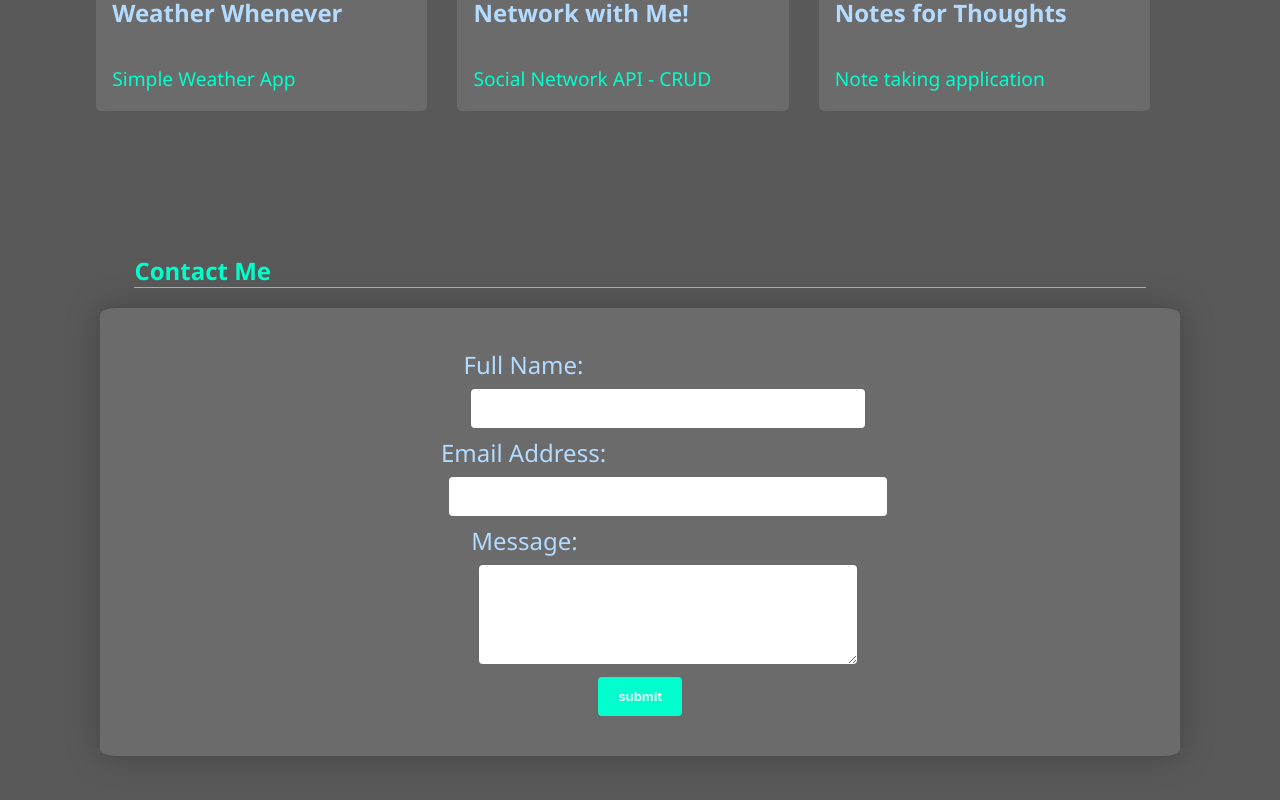
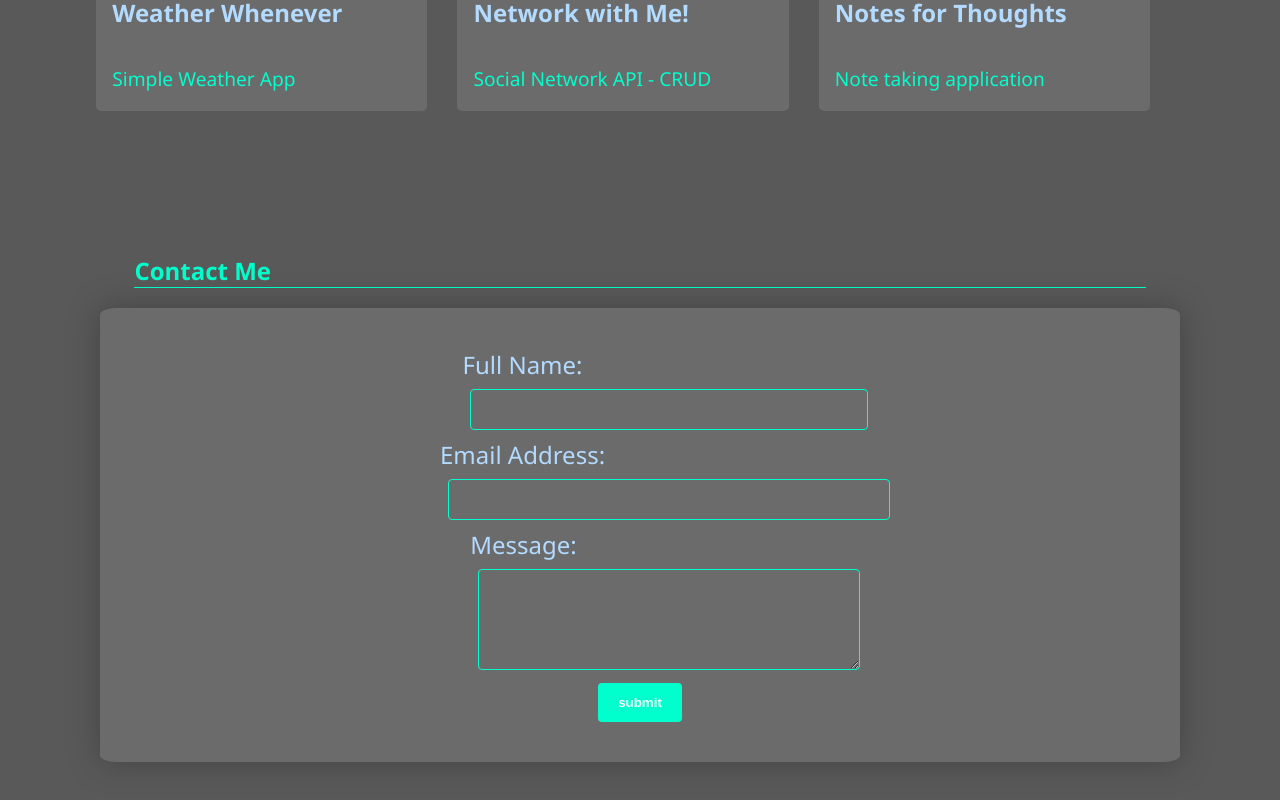
Before and after one commit to bennyle890/react-portfolio, a React (Create React App) app: page / in a window 1280 px wide. Shown: the part 3566-4366 px from the top of the page. Built offline with nearby package versions, Linux system fonts and the light colour scheme.

Commit message:
added css to contactform

```diff
--- a/src/components/Contact/contact.css
+++ b/src/components/Contact/contact.css
@@ -39,30 +39,45 @@
 }
 
 input[type=text] {
-    background-color: white;
-    color: black;
+    background-color: transparent;
+    border: 0.125em solid #00ffcc;
     padding: 12px 20px;
-    border: none;
     border-radius: 4px;
     font-weight: 100;
+    color: #b3daff;
+}
+
+input[type=text]:hover {
+    border: 0.125em solid #b3daff;
+    transition: .5s ease-in;
 }
 
 input[type=email] {
-    background-color: white;
-    color: black;
+    background-color: transparent;
+    border: 0.125em solid #00ffcc;
     padding: 12px 20px;
-    border: none;
     border-radius: 4px;
     font-weight: 100;
+    color: #b3daff;
+}
+
+input[type=email]:hover {
+    border: 0.125em solid #b3daff;
+    transition: .5s ease-in;
 }
 
 textarea[name=message] {
-    background-color: white;
-    color: black;
+    background-color: transparent;
+    border: 0.125em solid #00ffcc;
     padding: 12px 20px;
-    border: none;
     border-radius: 4px;
     font-weight: 100;
+    color: #b3daff;
+}
+
+textarea[name=message]:hover {
+    border: 0.125em solid #b3daff;
+    transition: .5s ease-in;
 }
 
 button[type=submit] {
@@ -72,4 +87,9 @@ button[type=submit] {
     border: none;
     border-radius: 4px;
     cursor: pointer;
-  }
+}
+
+button[type=submit]:hover {
+    background-color: #b3daff;
+    transition: .5s ease-in;
+}
```
